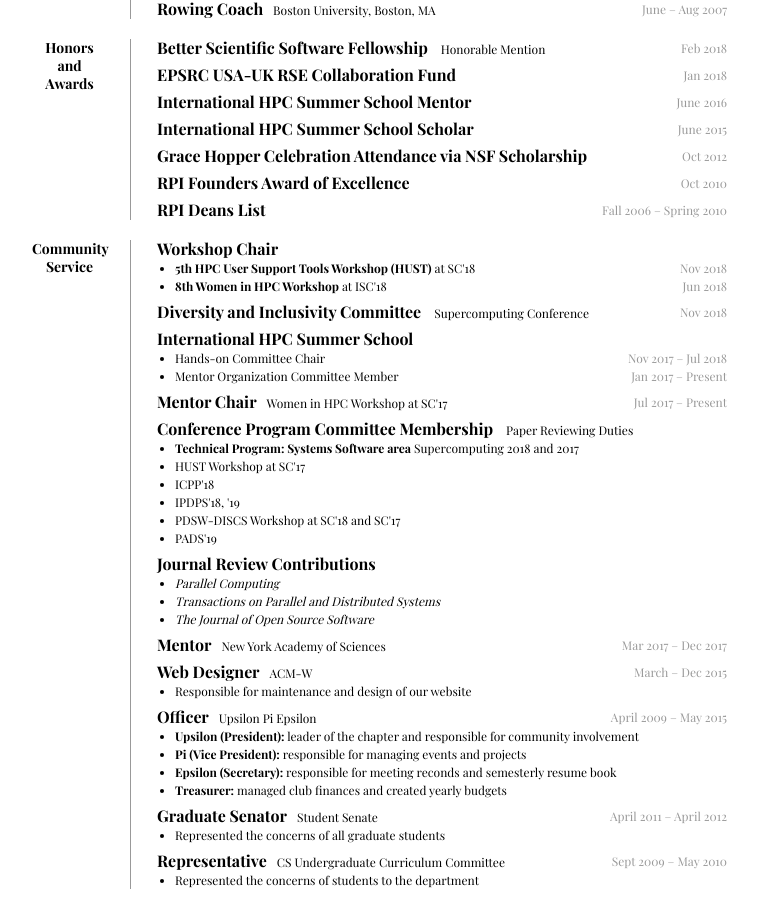
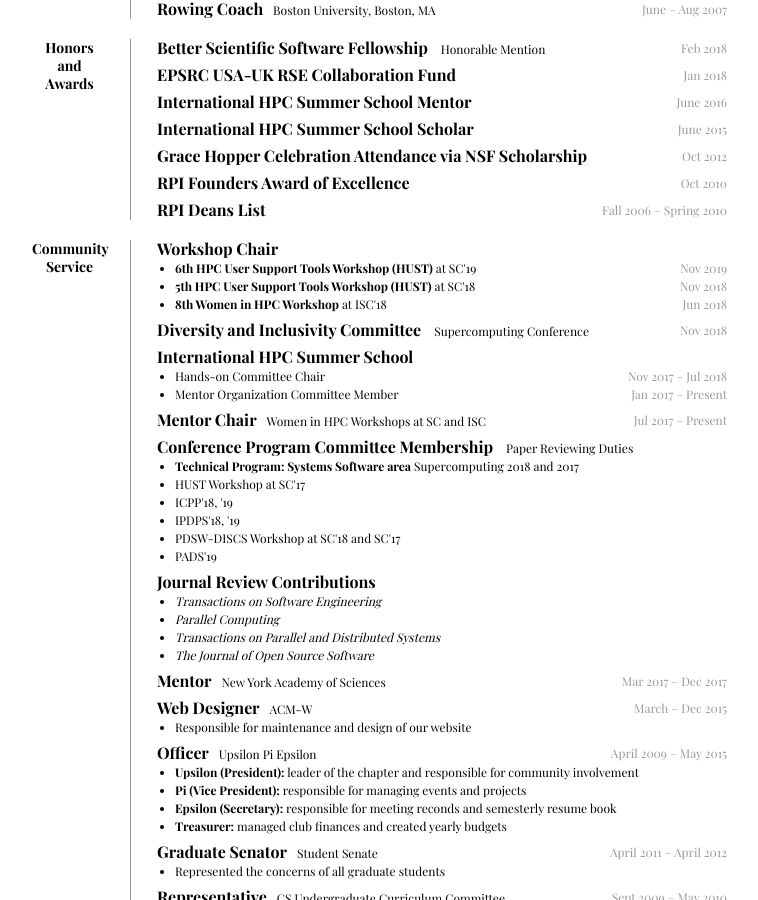
Before and after one commit to gonsie/gonsie.github.io, a Jekyll site: the page cv.html, which Jekyll copies as it is, in a window 1280 px wide and 900 px high, scrolled down 951 px. Shown: the whole window, without its empty margins (258-1016 px from the left). Built offline with Jekyll 4.4.1, drawn with Linux system fonts in a browser that asks for light colours; some web fonts are replaced.

Commit message:
some recent community service

```diff
--- a/cv.html
+++ b/cv.html
@@ -261,6 +261,7 @@
             <dd>
               <h2><strong>Workshop Chair</strong></h2>
               <ul>
+                <li><strong>6th HPC User Support Tools Workshop (HUST)</strong> at SC'19 <span>Nov 2019</span></li>
                 <li><strong>5th HPC User Support Tools Workshop (HUST)</strong> at SC'18 <span>Nov 2018</span></li>
                 <li><strong>8th Women in HPC Workshop</strong> at ISC'18 <span>Jun 2018</span></li>
               </ul>
@@ -274,7 +275,7 @@
               </ul>
 
               <h2 class="smartmargin">
-                <strong>Mentor Chair</strong>Women in HPC Workshop at SC'17
+                <strong>Mentor Chair</strong>Women in HPC Workshops at SC and ISC
                 <span>Jul 2017 &ndash; Present</span>
               </h2>
 
@@ -282,7 +283,7 @@
               <ul>
                 <li><strong>Technical Program: Systems Software area</strong> Supercomputing 2018 and 2017</li>
                 <li>HUST Workshop at SC'17</li>
-                <li>ICPP'18</li>
+                <li>ICPP'18, '19</li>
                 <li>IPDPS'18, '19</li>
                 <li>PDSW-DISCS Workshop at SC'18 and SC'17</li>
                 <li>PADS'19</li>
@@ -290,6 +291,7 @@
 
               <h2 class="smartmargin"><strong>Journal Review Contributions</strong></h2>
               <ul>
+                <li><em>Transactions on Software Engineering</em></li>
                 <li><em>Parallel Computing</em></li>
                 <li><em>Transactions on Parallel and Distributed Systems</em></li>
                 <li><em>The Journal of Open Source Software</em></li>
```
